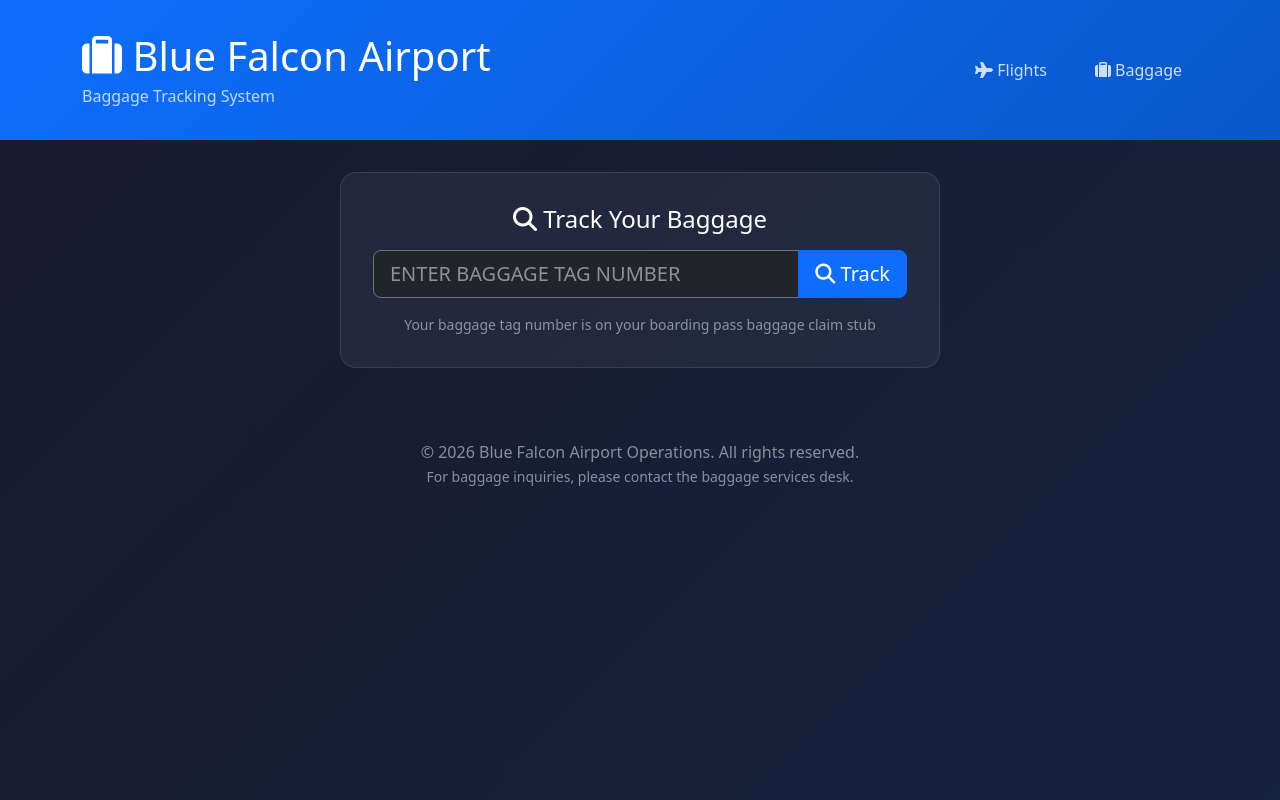
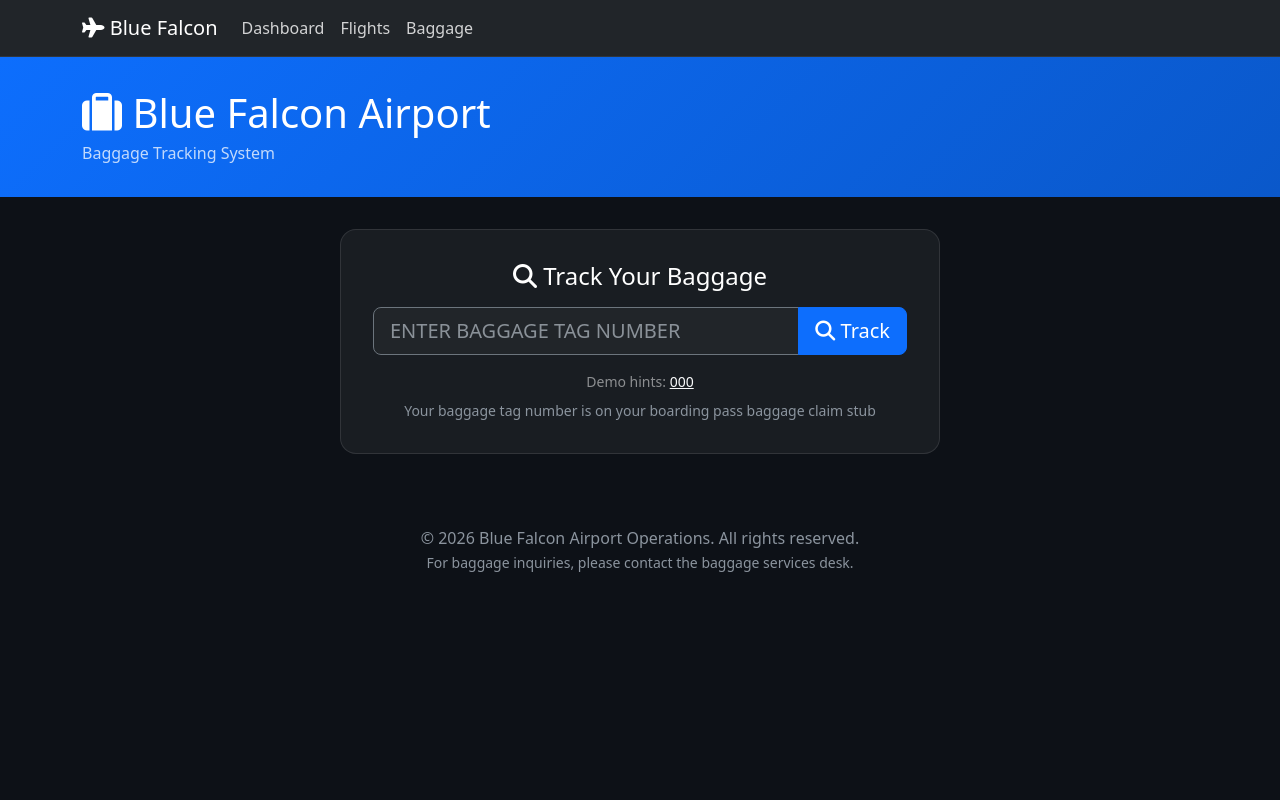
Before and after one commit to AlexBiobelemo/Project-Falcon, a Django app: page /baggage/public/ in a window 1280 px wide. Run offline with Django 5.2, Linux system fonts and the light colour scheme; tables that the repository leaves empty hold one stand-in row (values such as "Sample post").

Commit message:
Improve public demo portals with hints and navbar

```diff
--- a/core/views.py
+++ b/core/views.py
@@ -2124,7 +2124,7 @@ class FlightStatusPortalView(View):
 
     def get(self, request: HttpRequest) -> HttpResponse:
         """Render flight status portal."""
-        from .models import Flight, FlightStatus, Airport
+        from .models import Flight, FlightStatus, Airport, Baggage
         from django.db.models import Q
 
         search_query = request.GET.get('q', '')
@@ -2160,6 +2160,24 @@ class FlightStatusPortalView(View):
         # Get airports for filter
         airports = Airport.objects.filter(is_active=True)
 
+        # Demo hints (random examples to help first-time users)
+        demo_flight_hint = None
+        demo_baggage_hint = None
+        if not search_query:
+            import random
+
+            demo_flights_qs = Flight.objects.filter(
+                Q(scheduled_departure__date=today) | Q(scheduled_arrival__date=today)
+            ).values_list('flight_number', flat=True)
+            flight_count = demo_flights_qs.count()
+            if flight_count:
+                demo_flight_hint = demo_flights_qs[random.randrange(flight_count)]
+
+            demo_baggage_qs = Baggage.objects.values_list('tag_number', flat=True)
+            baggage_count = demo_baggage_qs.count()
+            if baggage_count:
+                demo_baggage_hint = demo_baggage_qs[random.randrange(baggage_count)]
+
         context = {
             "page_title": "Flight Status",
             "flights": flights[:50],  # Limit to 50 for performance
@@ -2168,6 +2186,8 @@ class FlightStatusPortalView(View):
             "selected_status": status_filter,
             "selected_airport": airport_filter,
             "search_query": search_query,
+            "demo_flight_hint": demo_flight_hint,
+            "demo_baggage_hint": demo_baggage_hint,
             "is_public": True,
         }
         return render(request, self.template_name, context)
@@ -2180,7 +2200,8 @@ class BaggageTrackingView(View):
 
     def get(self, request: HttpRequest) -> HttpResponse:
         """Render baggage tracking page."""
-        from .models import Baggage
+        from .models import Baggage, Flight
+        from django.db.models import Q
 
         tag_number = request.GET.get('tag', '')
         baggage = None
@@ -2194,11 +2215,32 @@ class BaggageTrackingView(View):
             except Baggage.DoesNotExist:
                 error = f"Baggage with tag number '{tag_number}' not found."
 
+        # Demo hints (random examples to help first-time users)
+        demo_baggage_hint = None
+        demo_flight_hint = None
+        if not tag_number:
+            import random
+
+            demo_baggage_qs = Baggage.objects.values_list('tag_number', flat=True)
+            baggage_count = demo_baggage_qs.count()
+            if baggage_count:
+                demo_baggage_hint = demo_baggage_qs[random.randrange(baggage_count)]
+
+            today = timezone.now().date()
+            demo_flights_qs = Flight.objects.filter(
+                Q(scheduled_departure__date=today) | Q(scheduled_arrival__date=today)
+            ).values_list('flight_number', flat=True)
+            flight_count = demo_flights_qs.count()
+            if flight_count:
+                demo_flight_hint = demo_flights_qs[random.randrange(flight_count)]
+
         context = {
             "page_title": "Baggage Tracking",
             "baggage": baggage,
             "error": error,
             "tag_number": tag_number,
+            "demo_baggage_hint": demo_baggage_hint,
+            "demo_flight_hint": demo_flight_hint,
             "is_public": True,
         }
         return render(request, self.template_name, context)
--- a/templates/core/public/baggage_tracking.html
+++ b/templates/core/public/baggage_tracking.html
@@ -1,3 +1,4 @@
+{% load static %}
 <!DOCTYPE html>
 <html lang="en" data-bs-theme="dark">
 <head>
@@ -6,15 +7,13 @@
     <title>{{ page_title }} - Blue Falcon Airport</title>
     <link href="https://cdn.jsdelivr.net/npm/bootstrap@5.3.0/dist/css/bootstrap.min.css" rel="stylesheet">
     <link rel="stylesheet" href="https://cdnjs.cloudflare.com/ajax/libs/font-awesome/6.4.0/css/all.min.css">
+    <link rel="stylesheet" href="{% static 'css/base.css' %}">
     <style>
         :root {
             --bs-primary: #0d6efd;
             --bs-primary-dark: #0a58ca;
         }
-        body {
-            background: linear-gradient(135deg, #1a1a2e 0%, #16213e 100%);
-            min-height: 100vh;
-        }
+        body { background: #0d1117; min-height: 100vh; }
         .portal-header {
             background: linear-gradient(135deg, var(--bs-primary), var(--bs-primary-dark));
             color: white;
@@ -116,6 +115,31 @@
     </style>
 </head>
 <body>
+    <!-- Skip Navigation Link for Accessibility -->
+    <a href="#main-content" class="skip-link">Skip to main content</a>
+
+    <nav class="navbar navbar-expand-lg navbar-dark bg-dark" aria-label="Public navigation">
+        <div class="container">
+            <a class="navbar-brand" href="/"><i class="fas fa-plane"></i> Blue Falcon</a>
+            <button class="navbar-toggler" type="button" data-bs-toggle="collapse" data-bs-target="#publicNav">
+                <span class="navbar-toggler-icon"></span>
+            </button>
+            <div class="collapse navbar-collapse" id="publicNav">
+                <ul class="navbar-nav me-auto">
+                    <li class="nav-item">
+                        <a class="nav-link" href="/" {% if request.path == '/' %}aria-current="page"{% endif %}>Dashboard</a>
+                    </li>
+                    <li class="nav-item">
+                        <a class="nav-link" href="{% url 'core:flight_status_portal' %}" {% if '/core/flights/status/' in request.path %}aria-current="page"{% endif %}>Flights</a>
+                    </li>
+                    <li class="nav-item">
+                        <a class="nav-link" href="{% url 'public-baggage-tracking' %}" {% if '/baggage/public' in request.path %}aria-current="page"{% endif %}>Baggage</a>
+                    </li>
+                </ul>
+            </div>
+        </div>
+    </nav>
+
     <!-- Header -->
     <div class="portal-header">
         <div class="container">
@@ -124,26 +148,12 @@
                     <h1 class="mb-1"><i class="fas fa-suitcase"></i> Blue Falcon Airport</h1>
                     <p class="mb-0 opacity-75">Baggage Tracking System</p>
                 </div>
-                <nav>
-                    <ul class="nav gap-3">
-                        <li class="nav-item">
-                            <a href="{% url 'core:flight_status_portal' %}" class="nav-link">
-                                <i class="fas fa-plane"></i> Flights
-                            </a>
-                        </li>
-                        <li class="nav-item">
-                            <a href="{% url 'public-baggage-tracking' %}" class="nav-link active">
-                                <i class="fas fa-suitcase"></i> Baggage
-                            </a>
-                        </li>
-                    </ul>
-                </nav>
             </div>
         </div>
     </div>
 
     <!-- Main Content -->
-    <div class="container">
+    <div id="main-content" class="container" tabindex="-1">
         <!-- Search Box -->
         <div class="tracking-box">
             <h4 class="text-white mb-3 text-center">
@@ -159,6 +169,18 @@
                     </button>
                 </div>
             </form>
+            {% if demo_baggage_hint or demo_flight_hint %}
+            <div class="small text-white-50 text-center mb-2">
+                Demo hints:
+                {% if demo_baggage_hint %}
+                    <a class="link-light" href="?tag={{ demo_baggage_hint|urlencode }}">{{ demo_baggage_hint }}</a>
+                {% endif %}
+                {% if demo_baggage_hint and demo_flight_hint %} • {% endif %}
+                {% if demo_flight_hint %}
+                    flights <a class="link-light" href="{% url 'core:flight_status_portal' %}?q={{ demo_flight_hint|urlencode }}">{{ demo_flight_hint }}</a>
+                {% endif %}
+            </div>
+            {% endif %}
             <p class="text-muted text-center mb-0 small">
                 Your baggage tag number is on your boarding pass baggage claim stub
             </p>
```
Also changed, not shown: templates/core/public/flight_status.html (+41 -16 lines).
